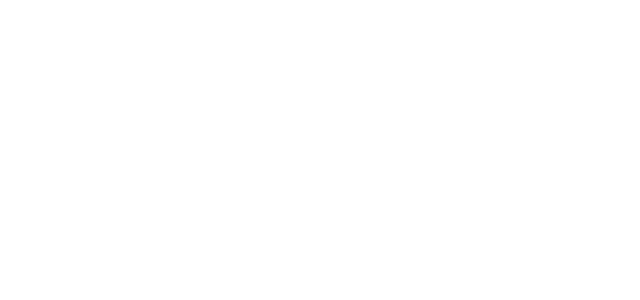
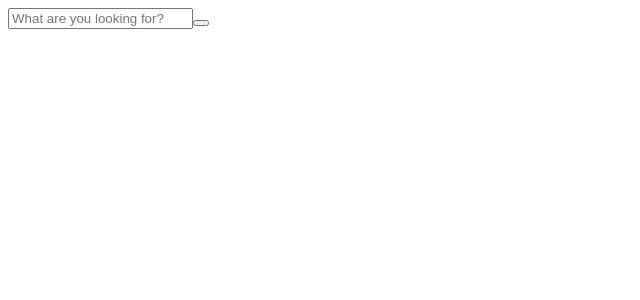
Before and after one commit to ibukamshindi/Angular-week-2-IP-V2, an Angular app: page / in a window 1280 px wide. Shown: the top 300 px of the page, without its empty margins (0-640 px from the left). Built offline with nearby package versions, Linux system fonts and the light colour scheme.

Commit message:
add content to the compoent.html

```diff
--- a/src/app/app.component.html
+++ b/src/app/app.component.html
@@ -1,12 +1,11 @@
-<!-- * * * * * * * * * * * * * * * * * * * * * * * * * * * * * * * -->
-<!-- * * * * * * * * * * * The content below * * * * * * * * * * * -->
-<!-- * * * * * * * * * * is only a placeholder * * * * * * * * * * -->
-<!-- * * * * * * * * * * and can be replaced. * * * * * * * * * * * -->
-<!-- * * * * * * * * * * * * * * * * * * * * * * * * * * * * * * * -->
-<!-- * * * * * * * * * Delete the template below * * * * * * * * * * -->
-<!-- * * * * * * * to get started with your project! * * * * * * * * -->
-<!-- * * * * * * * * * * * * * * * * * * * * * * * * * * * * * * * -->
-
+<div class="wrap">
+  <div class="search">
+     <input type="text" class="searchTerm" placeholder="What are you looking for?">
+     <button type="submit" class="searchButton">
+       <i class="fa fa-search"></i>
+    </button>
+  </div>
+</div>
 
 
 <router-outlet></router-outlet>
```
